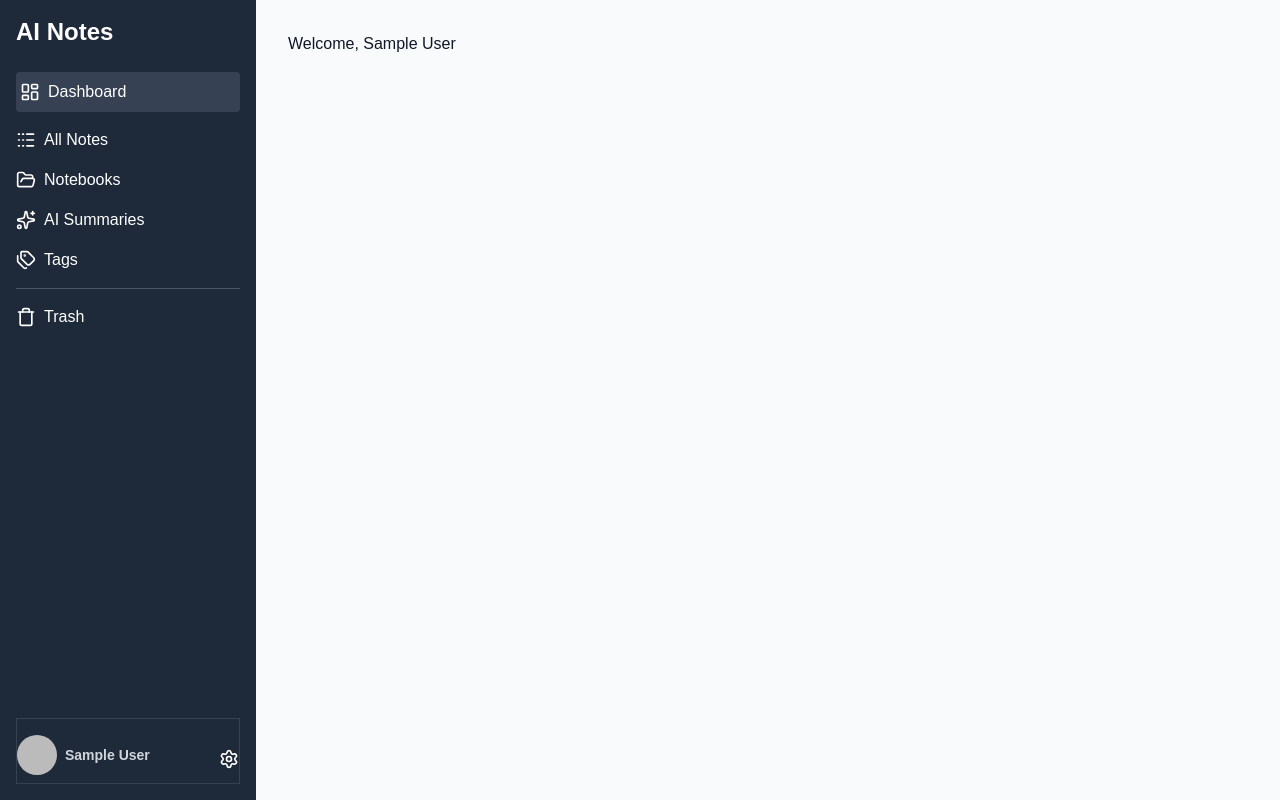
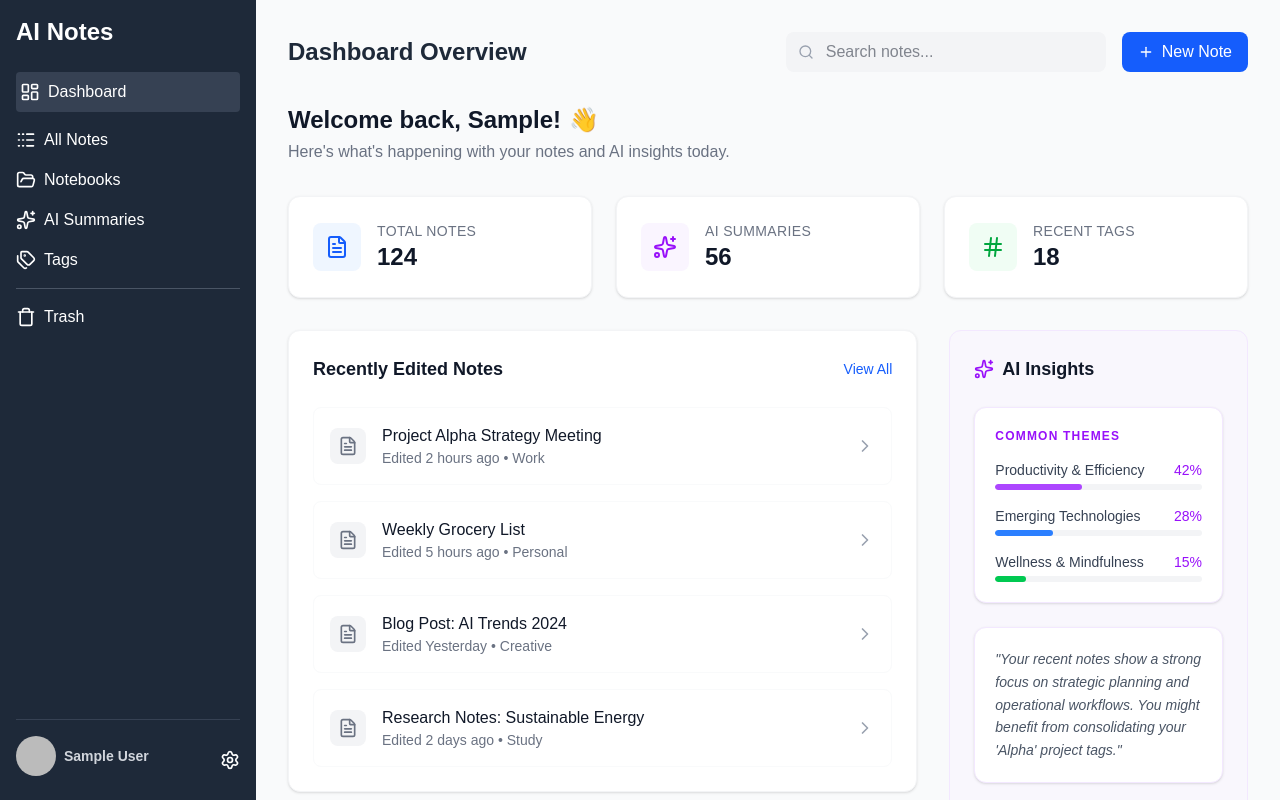
Before and after one commit to abhaymauryadev/AIPoweredNoteManager, a Next.js app: page /dashboard in a window 1280 px wide. Built offline with nearby package versions, Linux system fonts and the light colour scheme; no server answers; sample sign-in values are in the browser's storage.

Commit message:
feat: implement initial dashboard with core components, layout, and sidebar.

```diff
--- a/app/(protected)/dashboard/page.jsx
+++ b/app/(protected)/dashboard/page.jsx
@@ -1,11 +1,54 @@
 import { getServerSession } from "next-auth";
+import DashboardHeader from "@/components/dashboard/DashboardHeader";
+import WelcomeSection from "@/components/dashboard/WelcomeSection";
+import StatsCard from "@/components/dashboard/StatsCard";
+import RecentNotes from "@/components/dashboard/RecentNotes";
+import AIInsights from "@/components/dashboard/AIInsights";
+
 
 export default async function DashboardPage() {
   const session = await getServerSession();
 
   return (
-    <div className="flex-1">
-      <h1>Welcome, {session.user?.name}</h1>
+    <div className="flex-1 max-w-7xl mx-auto w-full">
+      <DashboardHeader />
+
+      <WelcomeSection user={session?.user} />
+
+      {/* Stats Grid */}
+      <div className="grid grid-cols-1 md:grid-cols-3 gap-6 mb-8">
+        <StatsCard
+          icon="FileText"
+          label="Total Notes"
+          value="124"
+          color="blue"
+        />
+        <StatsCard
+          icon="Sparkles"
+          label="AI Summaries"
+          value="56"
+          color="purple"
+        />
+        <StatsCard
+          icon="Hash"
+          label="Recent Tags"
+          value="18"
+          color="green"
+        />
+      </div>
+
+      {/* Main Content Grid */}
+      <div className="grid grid-cols-1 lg:grid-cols-3 gap-8">
+        {/* Left Column - Recent Notes */}
+        <div className="lg:col-span-2">
+          <RecentNotes />
+        </div>
+
+        {/* Right Column - AI Insights */}
+        <div className="lg:col-span-1">
+          <AIInsights />
+        </div>
+      </div>
     </div>
   );
 }
--- a/app/layout.jsx
+++ b/app/layout.jsx
@@ -1,5 +1,3 @@
-import Navbar from "../components/common/Navbar.jsx";
-import Footer from "../components/common/Footer.jsx";
 import "./globals.css";
 
 export const metadata = {
@@ -11,13 +9,9 @@ export default function RootLayout({ children }) {
   return (
     <html lang="en">
       <body className="min-h-screen flex flex-col" suppressHydrationWarning={true}>
-
-
         <main className="">
           {children}
         </main>
-
-
       </body>
     </html>
   );
--- a/components/common/Sidebar.jsx
+++ b/components/common/Sidebar.jsx
@@ -36,7 +36,7 @@ export default function Sidebar() {
     <>
       {/* Toggle button for mobile */}
       <button
-        className="md:hidden p-2 text-white bg-gray-800 fixed top-4 right-4 z-50"
+        className="md:hidden p-2 text-gray border-gray-900 bg-white fixed top-4 right-4 z-50"
         onClick={() => setIsOpen(!isOpen)}
       >
         {isOpen ? <X className="w-6 h-6" /> : <Menu className="w-6 h-6" />}
@@ -72,7 +72,7 @@ export default function Sidebar() {
           </ul>
         </nav>
 
-        <div className="mt-6 border-t border-gray-700 pt-4 flex gap-4 justify-between items-center border">
+        <div className="mt-6 border-t border-gray-700 pt-4 flex gap-4 justify-between items-center ">
           {session?.user?.name && (
             <p className="mb-2 text-sm text-gray-300 flex justify-center items-center gap-2">
               <Image
--- /dev/null
+++ b/components/dashboard/AIInsights.jsx
@@ -0,0 +1,52 @@
+"use client";
+
+import { Sparkles, ArrowRight } from "lucide-react";
+
+export default function AIInsights() {
+    const themes = [
+        { name: "Productivity & Efficiency", percentage: 42, color: "bg-purple-500" },
+        { name: "Emerging Technologies", percentage: 28, color: "bg-blue-500" },
+        { name: "Wellness & Mindfulness", percentage: 15, color: "bg-green-500" },
+    ];
+
+    return (
+        <div className="bg-purple-50/50 rounded-xl p-6 border border-purple-100">
+            <div className="flex items-center gap-2 mb-6">
+                <Sparkles className="w-5 h-5 text-purple-600" />
+                <h3 className="text-lg font-semibold text-gray-900">AI Insights</h3>
+            </div>
+
+            <div className="bg-white rounded-xl p-5 shadow-sm border border-purple-100 mb-6">
+                <h4 className="text-xs font-bold text-purple-600 uppercase tracking-widest mb-4">
+                    Common Themes
+                </h4>
+                <div className="space-y-4">
+                    {themes.map((theme) => (
+                        <div key={theme.name}>
+                            <div className="flex justify-between text-sm font-medium mb-1">
+                                <span className="text-gray-700">{theme.name}</span>
+                                <span className="text-purple-600">{theme.percentage}%</span>
+                            </div>
+                            <div className="h-1.5 bg-gray-100 rounded-full overflow-hidden">
+                                <div
+                                    className={`h-full ${theme.color} rounded-full`}
+                                    style={{ width: `${theme.percentage}%` }}
+                                />
+                            </div>
+                        </div>
+                    ))}
+                </div>
+            </div>
+
+            <div className="bg-white rounded-xl p-5 shadow-sm border border-purple-100 mb-6 italic text-gray-600 text-sm leading-relaxed">
+                &quot;Your recent notes show a strong focus on strategic planning and
+                operational workflows. You might benefit from consolidating your
+                &apos;Alpha&apos; project tags.&quot;
+            </div>
+
+            <button className="w-full py-2.5 bg-purple-600 hover:bg-purple-700 text-white rounded-lg font-medium transition-colors shadow-sm shadow-purple-200">
+                Detailed AI Report
+            </button>
+        </div>
+    );
+}
--- /dev/null
+++ b/components/dashboard/DashboardHeader.jsx
@@ -0,0 +1,25 @@
+"use client";
+
+import { Search, Plus } from "lucide-react";
+
+export default function DashboardHeader() {
+    return (
+        <div className="flex flex-col md:flex-row md:items-center justify-between gap-4 mb-8">
+            <h1 className="text-2xl font-bold text-gray-800">Dashboard Overview</h1>
+            <div className="flex items-center gap-4 w-full md:w-auto">
+                <div className="relative flex-1 md:w-80">
+                    <Search className="absolute left-3 top-1/2 -translate-y-1/2 h-4 w-4 text-gray-400" />
+                    <input
+                        type="text"
+                        placeholder="Search notes..."
+                        className="w-full pl-10 pr-4 py-2 bg-gray-100 border-none rounded-lg focus:ring-2 focus:ring-blue-500 focus:outline-none"
+                    />
+                </div>
+                <button className="flex items-center gap-2 bg-blue-600 hover:bg-blue-700 text-white px-4 py-2 rounded-lg transition-colors whitespace-nowrap">
+                    <Plus className="h-4 w-4" />
+                    New Note
+                </button>
+            </div>
+        </div>
+    );
+}
--- /dev/null
+++ b/components/dashboard/RecentNotes.jsx
@@ -0,0 +1,64 @@
+"use client";
+
+import { FileText, ChevronRight } from "lucide-react";
+
+export default function RecentNotes() {
+    const notes = [
+        {
+            id: 1,
+            title: "Project Alpha Strategy Meeting",
+            updatedAt: "2 hours ago",
+            tag: "Work",
+        },
+        {
+            id: 2,
+            title: "Weekly Grocery List",
+            updatedAt: "5 hours ago",
+            tag: "Personal",
+        },
+        {
+            id: 3,
+            title: "Blog Post: AI Trends 2024",
+            updatedAt: "Yesterday",
+            tag: "Creative",
+        },
+        {
+            id: 4,
+            title: "Research Notes: Sustainable Energy",
+            updatedAt: "2 days ago",
+            tag: "Study",
+        },
+    ];
+
+    return (
+        <div className="bg-white rounded-xl shadow-sm border border-gray-100 p-6">
+            <div className="flex items-center justify-between mb-6">
+                <h3 className="text-lg font-semibold text-gray-900">Recently Edited Notes</h3>
+                <button className="text-sm font-medium text-blue-600 hover:text-blue-700">
+                    View All
+                </button>
+            </div>
+            <div className="space-y-4">
+                {notes.map((note) => (
+                    <div
+                        key={note.id}
+                        className="flex items-center justify-between p-4 rounded-lg border border-gray-50 hover:bg-gray-50 transition-colors group cursor-pointer"
+                    >
+                        <div className="flex items-center gap-4">
+                            <div className="p-2 bg-gray-100 rounded-lg text-gray-500 group-hover:bg-white group-hover:shadow-sm transition-all">
+                                <FileText className="w-5 h-5" />
+                            </div>
+                            <div>
+                                <h4 className="font-medium text-gray-900">{note.title}</h4>
+                                <p className="text-sm text-gray-500">
+                                    Edited {note.updatedAt} • {note.tag}
+                                </p>
+                            </div>
+                        </div>
+                        <ChevronRight className="w-5 h-5 text-gray-400 group-hover:text-gray-600" />
+                    </div>
+                ))}
+            </div>
+        </div>
+    );
+}
--- a/components/dashboard/StatsCard.jsx
+++ b/components/dashboard/StatsCard.jsx
@@ -0,0 +1,31 @@
+"use client";
+
+import { FileText, Sparkles, Hash } from "lucide-react";
+
+export default function StatsCard({ icon, label, value, color = "blue" }) {
+    const colorStyles = {
+        blue: "bg-blue-50 text-blue-600",
+        purple: "bg-purple-50 text-purple-600",
+        green: "bg-green-50 text-green-600",
+    };
+
+    const icons = {
+        FileText,
+        Sparkles,
+        Hash,
+    };
+
+    const Icon = icons[icon];
+
+    return (
+        <div className="bg-white p-6 rounded-xl shadow-sm border border-gray-100 flex items-center gap-4">
+            <div className={`p-3 rounded-lg ${colorStyles[color]}`}>
+                {Icon && <Icon className="w-6 h-6" />}
+            </div>
+            <div>
+                <p className="text-sm font-medium text-gray-500 uppercase tracking-wide">{label}</p>
+                <h3 className="text-2xl font-bold text-gray-900">{value}</h3>
+            </div>
+        </div>
+    );
+}
--- /dev/null
+++ b/components/dashboard/WelcomeSection.jsx
@@ -0,0 +1,16 @@
+"use client";
+
+export default function WelcomeSection({ user }) {
+    const name = user?.name?.split(" ")[0] || "User";
+
+    return (
+        <div className="mb-8">
+            <h2 className="text-2xl font-bold text-gray-900 flex items-center gap-2">
+                Welcome back, {name}! <span className="text-2xl">👋</span>
+            </h2>
+            <p className="text-gray-500 mt-1">
+                Here&apos;s what&apos;s happening with your notes and AI insights today.
+            </p>
+        </div>
+    );
+}
```
